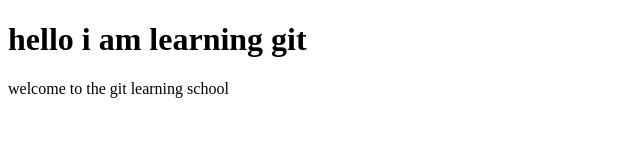
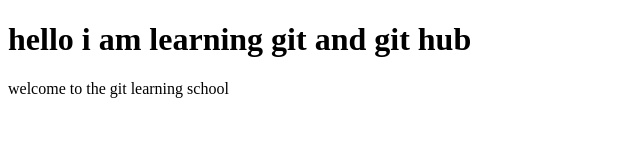
Before and after one commit to Nivetha-Rajan1995/task_05, a plain HTML site: page index.html in a window 1280 px wide. Shown: the whole page, without its empty margins (0-640 px from the left). Drawn offline with Linux system fonts and the light colour scheme.

Commit message:
change h1

```diff
--- a/index.html
+++ b/index.html
@@ -9,7 +9,7 @@
 
 <body>
     <h1>
-        hello i am learning git
+        hello i am learning git and git hub
     </h1>
     <p>
         welcome to the git learning school
```
